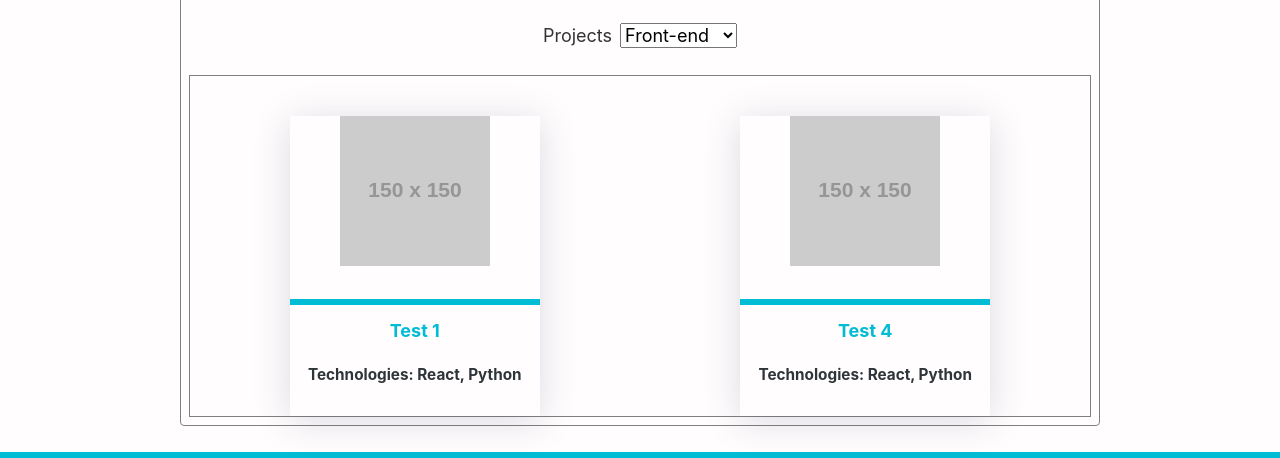
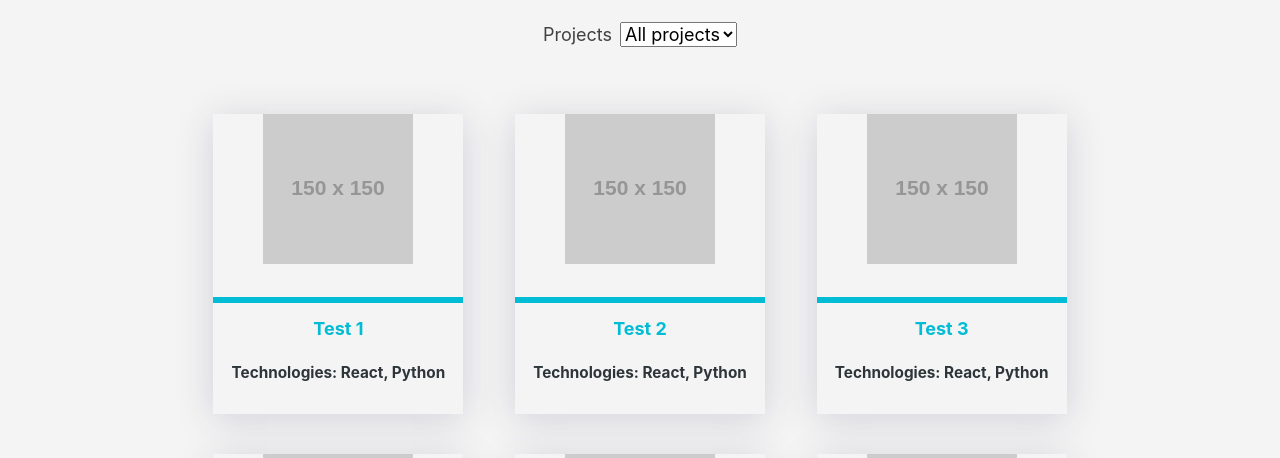
Before and after one commit to remusa/renems.com, a Gatsby site: page / in a window 1280 px wide. Shown: the part 440-898 px from the top of the page. Built offline with nearby package versions, Linux system fonts and the light colour scheme; Gatsby itself is replaced by a stand-in of ours; placeholder pictures from the web are drawn by us.

Commit message:
Changed colors

```diff
--- a/src/components/footer.js
+++ b/src/components/footer.js
@@ -11,7 +11,6 @@ const footerStyle = {
     textAlign: `center`,
     bottom: `0`,
     left: `0`,
-    color: `#2D3539`,
     backgroundColor: `var(--color-primary)`,
 }
 
--- a/src/components/projects.js
+++ b/src/components/projects.js
@@ -3,7 +3,7 @@ import projectList from '../data/projects.json'
 import socialLinks from '../data/social.json'
 
 const initialState = {
-    projectType: 'front-end',
+    projectType: '',
 }
 
 class Projects extends React.Component {
@@ -38,13 +38,7 @@ class Projects extends React.Component {
         }
 
         return (
-            <div
-                style={{
-                    border: `1px solid grey`,
-                    borderRadius: `4px`,
-                    textAlign: `center`,
-                    padding: `8px`,
-                }}>
+            <div className='container-projects'>
                 <h2>Projects</h2>
 
                 <formset>
--- a/src/components/styles.scss
+++ b/src/components/styles.scss
@@ -1,17 +1,21 @@
 :root {
-  --color-background: #fffdfd;
+  --color-background: #f4f4f4;
   --color-primary: rgb(0, 188, 212);
   --color-primary-dark: rgb(0, 122, 204);
   --color-selection: rgb(3, 212, 191);
+  --color-white: #f3f3f3;
+  --color-font: rgb(65, 65, 65);
 }
 
 body {
-  font-family: -apple-system, BlinkMacSystemFont, 'Segoe UI', Roboto, Oxygen-Sans, Ubuntu, Cantarell, 'Helvetica Neue', sans-serif;
   margin: 0;
   padding: 0;
+  font-family: -apple-system, BlinkMacSystemFont, 'Segoe UI', Roboto, Oxygen-Sans, Ubuntu, Cantarell, 'Helvetica Neue', sans-serif;
+  // font-family: 'Merriweather', 'Georgia', serif;
+  background-color: var(--color-background);
+  color: var(--color-font);
   // height: 100vh;
   // width: 100vw;
-  background-color: var(--color-background);
 }
 
 a {
@@ -21,7 +25,7 @@ a {
 
 ::selection {
   background: var(--color-selection);
-  color: #fff;
+  color: var(--color-white);
 }
 
 .active {
@@ -55,9 +59,14 @@ a {
 
 /* Project list component */
 
+.container-projects {
+  border-radius: 4px;
+  text-align: center;
+  padding: 8px;
+}
+
 .project-list {
   list-style: none;
-  border: 1px solid grey;
   display: flex;
   flex: 1 0 150px;
   flex-wrap: wrap;
@@ -66,13 +75,11 @@ a {
 }
 
 .project-list__card {
-  text-align: center;
-  /* padding: 8px; */
-  display: block;
-  margin-top: 40px;
   width: 250px;
   height: 300px;
-  /* card.surge */
+  display: block;
+  text-align: center;
+  margin-top: 40px;
   border-width: 0px 0px 0px 0px;
   border-color: rgba(188, 188, 188, 1);
   border-radius: 5;
```
